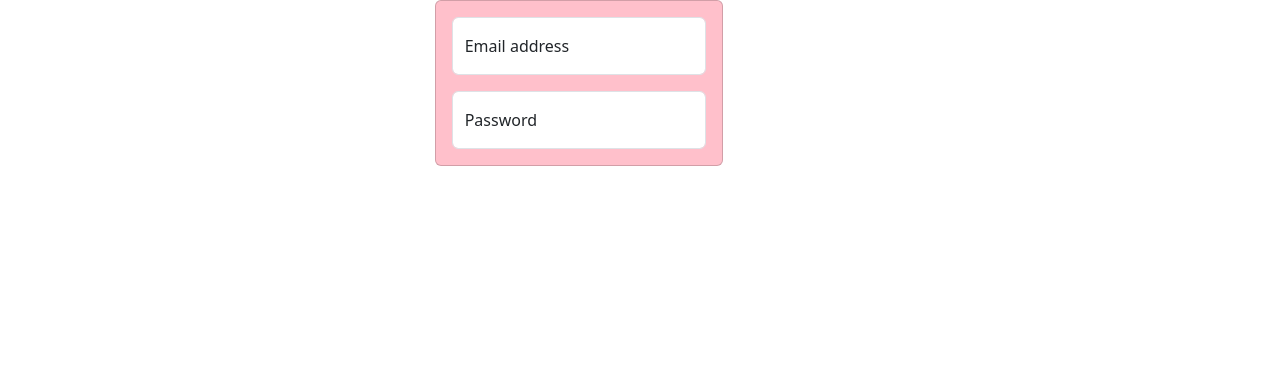
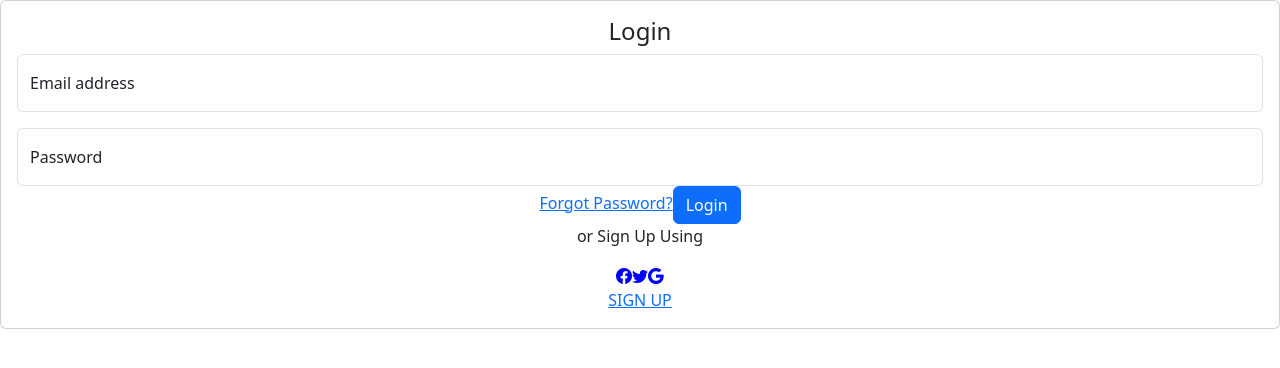
Before and after one commit to Sudesna3/React-Redux-Project, a React (Create React App) app: page / in a window 1280 px wide. Shown: the top 368 px of the page. Built offline with nearby package versions, Linux system fonts and the light colour scheme.

Commit message:
login page design

```diff
--- a/package.json
+++ b/package.json
@@ -3,6 +3,7 @@
   "version": "0.1.0",
   "private": true,
   "dependencies": {
+    "@fortawesome/react-fontawesome": "^0.2.0",
     "@reduxjs/toolkit": "^1.9.7",
     "@testing-library/jest-dom": "^5.17.0",
     "@testing-library/react": "^13.4.0",
--- a/public/index.html
+++ b/public/index.html
@@ -15,6 +15,10 @@
       user's mobile device or desktop. See https://developers.google.com/web/fundamentals/web-app-manifest/
     -->
     <link rel="manifest" href="%PUBLIC_URL%/manifest.json" />
+
+    <link rel="stylesheet" href="https://cdn.jsdelivr.net/npm/bootstrap@4.6.0/dist/css/bootstrap.min.css">
+
+    <link rel="stylesheet" href="https://cdn.jsdelivr.net/npm/bootstrap-icons@1.11.1/font/bootstrap-icons.css">
     <!--
       Notice the use of %PUBLIC_URL% in the tags above.
       It will be replaced with the URL of the `public` folder during the build.
--- /dev/null
+++ b/src/Assets/css/login.css
@@ -0,0 +1,35 @@
+.login-container{
+    background: "linear-gradient(#e66465, #9198e5)";
+    height: "100vh";
+    display: "flex";
+    justify-content: "center";
+    align-items: "center";
+}
+.login-card{
+    width: '18rem';
+}
+.login-heading{
+    margin: "1rem 0 2rem 0";
+}
+.forgotpass-link{
+    float: "right";
+    margin-top: ".5rem";
+}
+.Login-btn{
+    background: "linear-gradient(#e66465, #9198e5)";
+    border-radius: "50px";
+    width: "100%";
+    margin-top: "1.5rem";
+}
+.signup-options-heading .signup-link-div{
+    margin-top: "2rem";
+}
+.social-signup-links{
+    display: "flex";
+    gap: ".5rem";
+    justify-content: "center";
+    margin-top: "-10px";
+}
+.icon-color{
+    color: "blue";
+}
--- a/src/components/envConfig/index.js
+++ b/src/components/envConfig/index.js
@@ -0,0 +1,5 @@
+// const { Google_Signin } = process.env
+
+// const google_signin_URL = Google_Signin
+
+// export {google_signin_URL}
--- a/src/components/pages/Login.js
+++ b/src/components/pages/Login.js
@@ -1,20 +1,25 @@
 import React from "react";
-import { Col, Form, Row } from "react-bootstrap";
+import { Button, Col, Form, Row } from "react-bootstrap";
 import Card from 'react-bootstrap/Card';
+//import {google_signin_URL} from "../../components/envConfig";
+import { social } from "../socialLinks";
+import "../../Assets/css/login.css";
+
 
 const Login = () => {
 
     return(
         <>
-        <Row>
-        <Col md={{ span: 4, offset: 4 }}>
-<Card style={{ width: '18rem', backgroundColor: "pink" }}>
+        <div className="login-container">
+    <Card className="login-card">
       <Card.Body>
-      <Form.Floating className="mb-3">
+        <h4 className="login-heading">Login</h4>
+      <Form.Floating className="mb-3" >
         <Form.Control
           id="floatingInputCustom"
           type="email"
           placeholder="name@example.com"
+          required
         />
         <label htmlFor="floatingInputCustom">Email address</label>
       </Form.Floating>
@@ -23,14 +28,25 @@ const Login = () => {
           id="floatingPasswordCustom"
           type="password"
           placeholder="Password"
+          required
         />
         <label htmlFor="floatingPasswordCustom">Password</label>
       </Form.Floating>
+      <a href="#forgotpassword" className="forgotpass-link">Forgot Password?</a>
+      <Button className="Login-btn">Login</Button>
+      <p className="signup-options-heading">or Sign Up Using</p>
+      <div className="social-signup-links">
+      <a href="#facebook"><i class="bi bi-facebook" style={{color: "blue"}}></i></a>
+      <a href="#twitter"><i class="bi bi-twitter"  style={{color: "blue"}}></i></a>
+      <a href={social.googlesingin} target='_blank'><i class="bi bi-google" style={{color: "blue"}}></i></a>
+      </div>
+      {/* <p>or Sign Up Using</p> */}
+      <div className="signup-link-div">
+      <a href="#signup">SIGN UP</a>
+      </div>
       </Card.Body>
     </Card>
-    </Col>
-
-    </Row>
+    </div>
         </>
     )
 }
--- /dev/null
+++ b/src/components/socialLinks.js
@@ -0,0 +1,3 @@
+export const social = {
+    googlesingin : "https://accounts.google.com/v3/signin/identifier?hl=en-GB&ifkv=AVQVeyzk-gc-TT2q7dCdftQYvVJJElvYnEAFRAcfFmaLOVcHeeM3yqTnL5sgAw0_uqx3XQ4HbOlkSw&flowName=GlifWebSignIn&flowEntry=ServiceLogin&dsh=S990831655%3A1697712262836556&theme=glif"
+}
```
Also changed, not shown: src/redux/actions/loginActions.js (added), src/redux/reducers/loginReducer.js (added), 2 other files (tests, documents, lock files or other folders).
